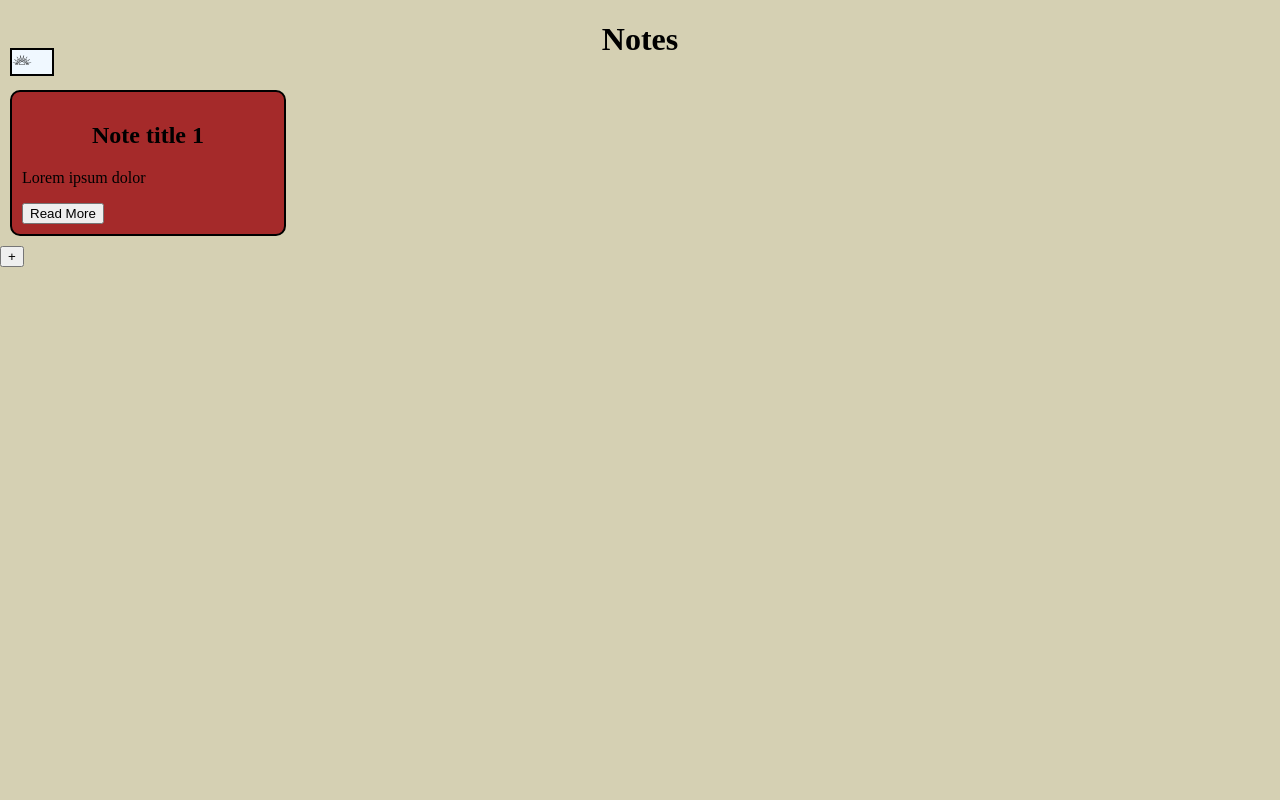
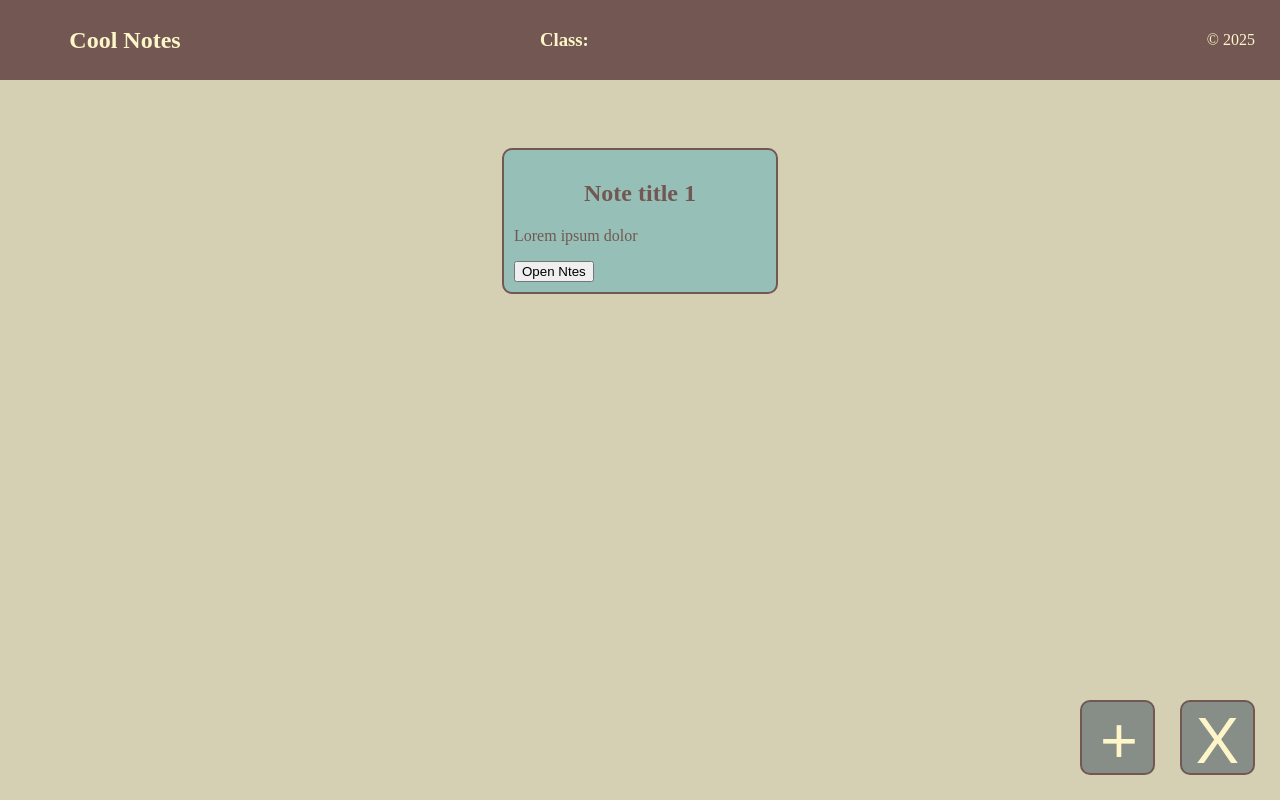
Before and after one commit to JulioCesarTavarez/WDD231-team, a plain HTML site: page notes_webpage/notes.html in a window 1280 px wide. Drawn offline with Linux system fonts and the light colour scheme.

Commit message:
adding some files and making js and css work for notes

```diff
--- /dev/null
+++ b/notes_webpage/addDeleteButton.css
@@ -0,0 +1,34 @@
+.add-button {
+    position: absolute;
+    bottom: 25px;
+    right: 125px;
+    background-color: var(--color1);
+    border: 2px solid var(--color0);
+    border-radius: 10px;
+    color: var(--color4);
+    width: 75px;
+    height: 75px;
+    font-size: 65px;
+    text-align: center;
+    padding-bottom: 0px;
+    padding-right: 3px;
+    transition: .5s;
+    cursor: pointer;
+}
+
+.delete-button {
+    position: absolute;
+    bottom: 25px;
+    right: 25px;
+    background-color: var(--color1);
+    border: 2px solid var(--color0);
+    border-radius: 10px;
+    color: var(--color4);
+    width: 75px;
+    height: 75px;
+    font-size: 65px;
+    text-align: center;
+    padding-bottom: 0px;
+    transition: .5s;
+    cursor: pointer;
+}
--- /dev/null
+++ b/notes_webpage/header.css
@@ -0,0 +1,22 @@
+header {
+    position: fixed;
+    top: 0;
+    left: 0;
+    right: 0; /* Ensures it spans the full width */
+    background-color: var(--color0);
+    color: var(--color4);
+    padding: 15px 25px;
+    display: flex;
+    justify-content: space-between;
+    align-items: center;
+    z-index: 1000;
+    height: 50px;
+}
+
+header > div {
+    width: 200px;
+}
+
+header p {
+    text-align: right;
+}
--- a/notes_webpage/notes.css
+++ b/notes_webpage/notes.css
@@ -1,12 +1,22 @@
+@import "./colors.css";
+@import "./header.css";
+@import "./addDeleteButton.css";
+
 body{
-    margin: 0%;
-    padding: 0%;
+    margin: 0;
+    padding: 0;
     background-color: #d5d0b3;
 }
-header{
-text-align: center;
+/* header{
+    text-align: center;
+    background-color: var(--color0);
+    height: 100%;
+    margin: 0%;
 }
-.lightModeBox{
+h1{
+    margin-top: 0;
+} */
+/* .lightModeBox{
     position: absolute;
     left: 10px;
     top: 6%;
@@ -19,23 +29,35 @@ text-align: center;
 
 .lightModeImage{
     width: 20px;
-}
+} */
 
 main{
+    margin-top: 10%;
     padding: 10px;
+    display: flex;
+    flex-direction: row;
+    flex-wrap: wrap;
+    justify-content: center;
 }
 
 .stickyNote{
     width: 20%;
     height: auto;
-    background-color: #d5d0b3;
-    border: #000000 solid 2px;
+    background-color: var(--color2);
+    border: var(--color0) solid 2px;
     border-radius: 10px;
     min-width: 150px;
     padding: 10px;
-    background-color: brown;
+    margin: 10px;
+    color: var(--color0);
 }
 
 h2{
     text-align: center;
 }
+
+.addnote{
+    background-color: var(--color1);
+    color: var(--color4);
+    border: var(--color0) solid 2px;
+}
--- a/notes_webpage/notes.html
+++ b/notes_webpage/notes.html
@@ -5,28 +5,37 @@
     <meta name="viewport" content="width=device-width, initial-scale=1.0">
     <title>Notes</title>
     <link rel="stylesheet" href="notes.css">
+    <script type="module" src="notes.js" defer></script>
 </head>
 <body>
     <header>
-        <section id="lightMode" class="lightModeBox">
-            <img src="../icons/sun.png" alt="moon/sun" class="lightModeImage" id="lightModeImage">
-        </section>
-        <h1>Notes</h1>
+        <div>
+            <h2>Cool Notes</h1>
+        </div>
+        <div>
+            <h3 id="user_welcome">Class:</h3>
+        </div>
+        <div>
+            <p>&copy 2025</p>
+        </div>
     </header>
 
     <main>
         <div class="stickyNote">
             <h2 class="stickyTitle">Note title 1</h2>
             <p class="stickyText">Lorem ipsum dolor</p>
-            <button id="readMore1" class="readMore1">Read More</button>
+            <button id="readMore1" class="readMore1">Open Ntes</button>
         </div>
 
     </main>
     <footer>
         <div>
-            <button id="addNote" class="addNote">
+            <button id="add-button" class="add-button">
                 +
-            </button>
+            </section>
+            <button class="delete-button">
+                X
+            </section>
         </div>
         <!-- <a href="https://www.flaticon.com/free-icons/sunset" title="sunset icons">Sunset icons created by Ciamis Interior design - Flaticon</a> -->
     </footer>
--- /dev/null
+++ b/notes_webpage/notes.js
@@ -0,0 +1,13 @@
+let noteCount = 1;
+function addNote() {
+    let stickyNote = document.createElement("div");
+    stickyNote.classList.add("stickyNote");
+    stickyNote.innerHTML = `
+        <h2 class="stickyTitle">Note title ${noteCount++}</h2>
+        <p class="stickyText">Lorem ipsum dolor</p>
+        <button id="readMore1" class="Open Note ${noteCount}">Read More</button>
+    `;
+    document.querySelector("main").appendChild(stickyNote);
+}
+const addNoteButton = document.querySelector("#add-button");
+addNoteButton.addEventListener("click", addNote);
--- a/notes_webpage/notes.mjs
+++ /dev/null
@@ -1,3 +0,0 @@
-{
-
-}
```
